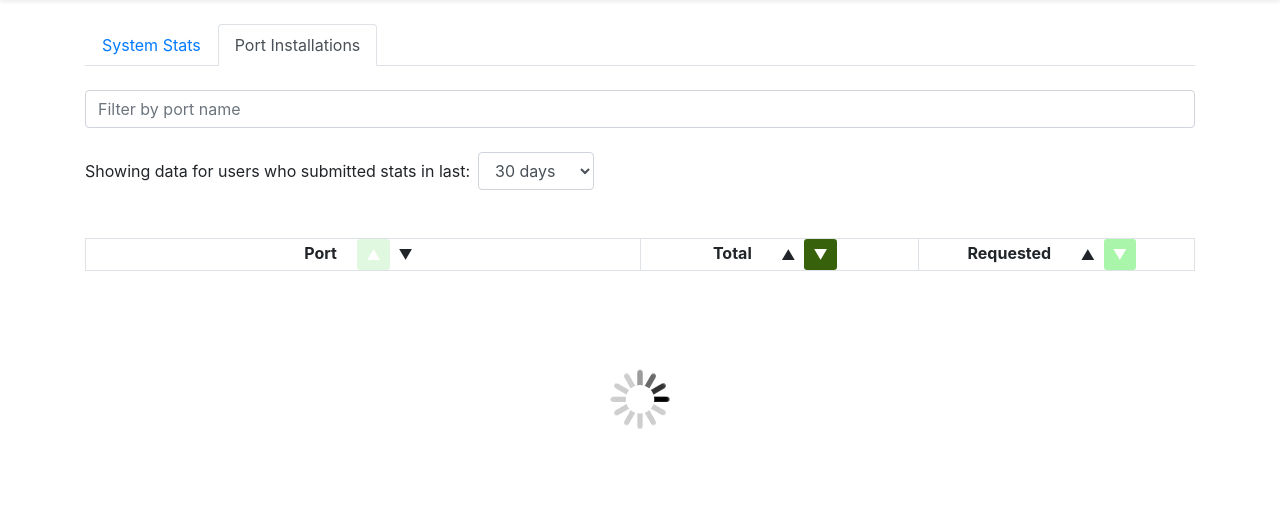
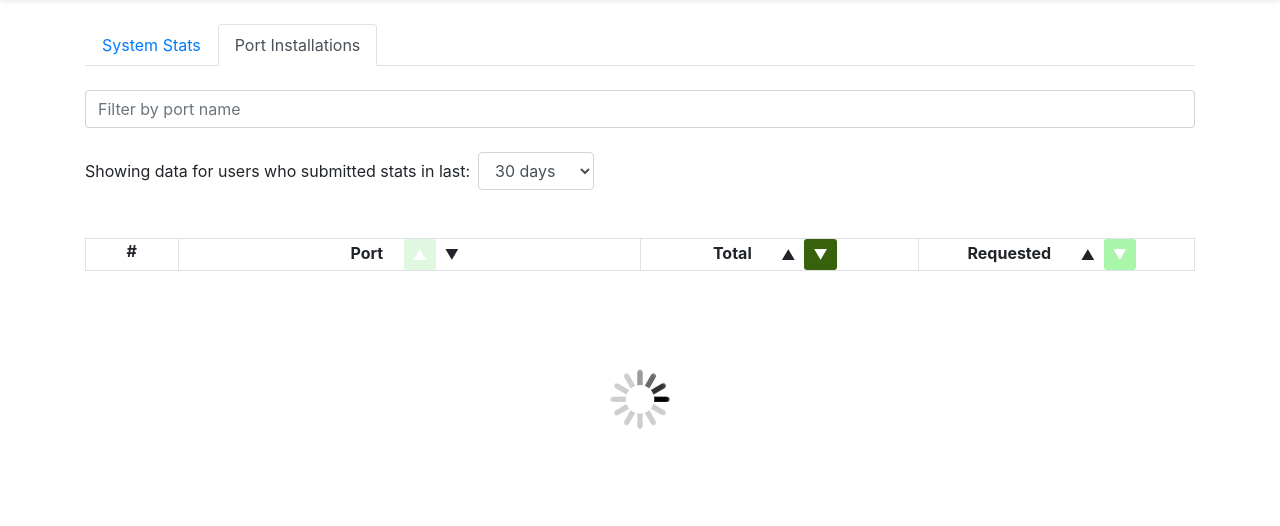
Before and after one commit to macports/macports-webapp, a Django app: page /statistics/ports/ in a window 1280 px wide. Shown: the part 73-599 px from the top of the page. Run offline with Django 3.2, Linux system fonts and the light colour scheme; data that the repository does not hold is empty; some libraries are stand-ins or nearby versions.

Commit message:
Add index to port installations table (/statistics/ports/)

```diff
--- a/app/ports/templates/ports/ajax-filters/port_installations_table.html
+++ b/app/ports/templates/ports/ajax-filters/port_installations_table.html
@@ -47,7 +47,10 @@
 {% if installs|length > 0 %}
 {% for port in installs %}
     <div class="row">
-        <div class="col-6 p-2 border-left border-bottom pl-lg-4 pl-3">
+        <div class="col-1 p-2 border-left border-bottom text-right">
+            {{ installs.start_index|add:forloop.counter0 }}
+        </div>
+        <div class="col-5 p-2 border-left border-bottom pl-lg-4 pl-3">
             <a href="{% url 'port_detail' port.port %}">{{ port.port }}</a>
         </div>
         <div class="col-3 p-2 border-left border-bottom text-right">
--- a/app/ports/templates/ports/stats_port_installations.html
+++ b/app/ports/templates/ports/stats_port_installations.html
@@ -37,7 +37,10 @@
     <br>
 <div class="container">
 <div class="row" id="table-header">
-    <div class="col-6 border-left border-top border-bottom text-center">
+    <div class="col-1 border-left border-top border-bottom text-center">
+        <strong>#</strong>
+    </div>
+    <div class="col-5 border-left border-top border-bottom text-center">
         <strong>Port</strong>
         <button id="port" onclick="sort(this)" class="btn btn-sm ml-3">&#9650;</button><button id="-port" onclick="sort(this)" class="btn btn-sm">&#9660;</button>
     </div>
```
